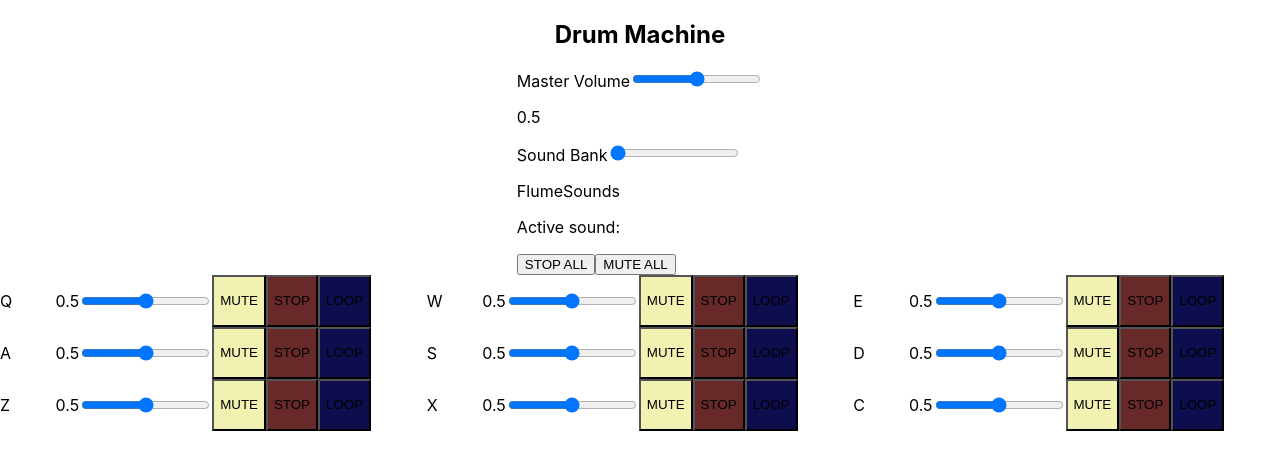
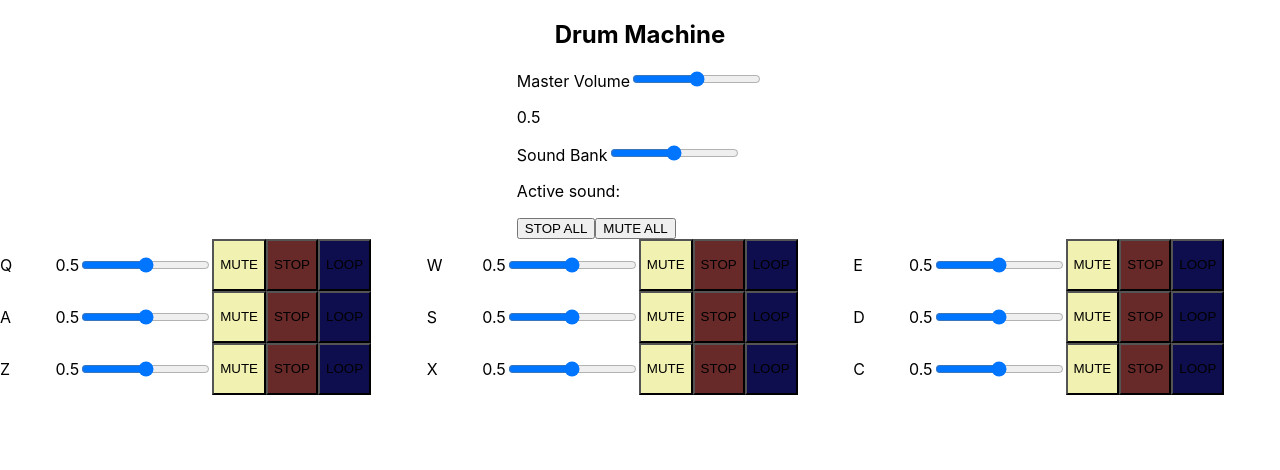
Before and after one commit to nic-vo/nv-portfolio, a Next.js app: page /fcc/drum-machine in a window 1280 px wide. Shown: the top 470 px of the page. Built offline with nearby package versions, Linux system fonts and the light colour scheme.

Commit message:
Remove unnecessary bank index prop from control panel
Was basically a duplicate prop for bank name
Replace by using the existing index to determine bank name

```diff
--- a/components/fcc/drummachine/ControlPanel.js
+++ b/components/fcc/drummachine/ControlPanel.js
@@ -2,16 +2,18 @@ import React from 'react'
 
 import styles from '../../../styles/fcc/DrumMachine/ControlPanel.module.css';
 
-const ControlPanel = ({ displaySound, mVolume, bankIndex, bank, muteAll, mVolumeHandler, bankIndexHandler, stopAllHandler, muteAllHandler }) => {
+const bankNames = ["FlumeSounds", "Hip Hop @186 BPM", "Synths @100 BPM"];
+
+const ControlPanel = ({ displaySound, mVolume, bank, muteAll, mVolumeHandler, setBankHandler, stopAllHandler, muteAllHandler }) => {
 	return (
 		<div>
 			<label htmlFor="mVolume">Master Volume
 				<input id="mVolume" type="range" min="0" max="1" step="0.05" value={mVolume} onInput={mVolumeHandler} />
 				<p>{mVolume}</p>
 			</label>
-			<label htmlFor="bankIndex">Sound Bank
-				<input id="bankIndex" type="range" min="0" max="2" step="1" value={bankIndex} onInput={bankIndexHandler} />
-				<p>{bank}</p>
+			<label htmlFor="bank">Sound Bank
+				<input id="bank" type="range" min="0" max="2" step="1" value={bank} onInput={setBankHandler} />
+				<p>{bankNames[bank]}</p>
 			</label>
 			<p>Active sound: {displaySound}</p>
 			<button onClick={stopAllHandler}>STOP ALL</button>
```
